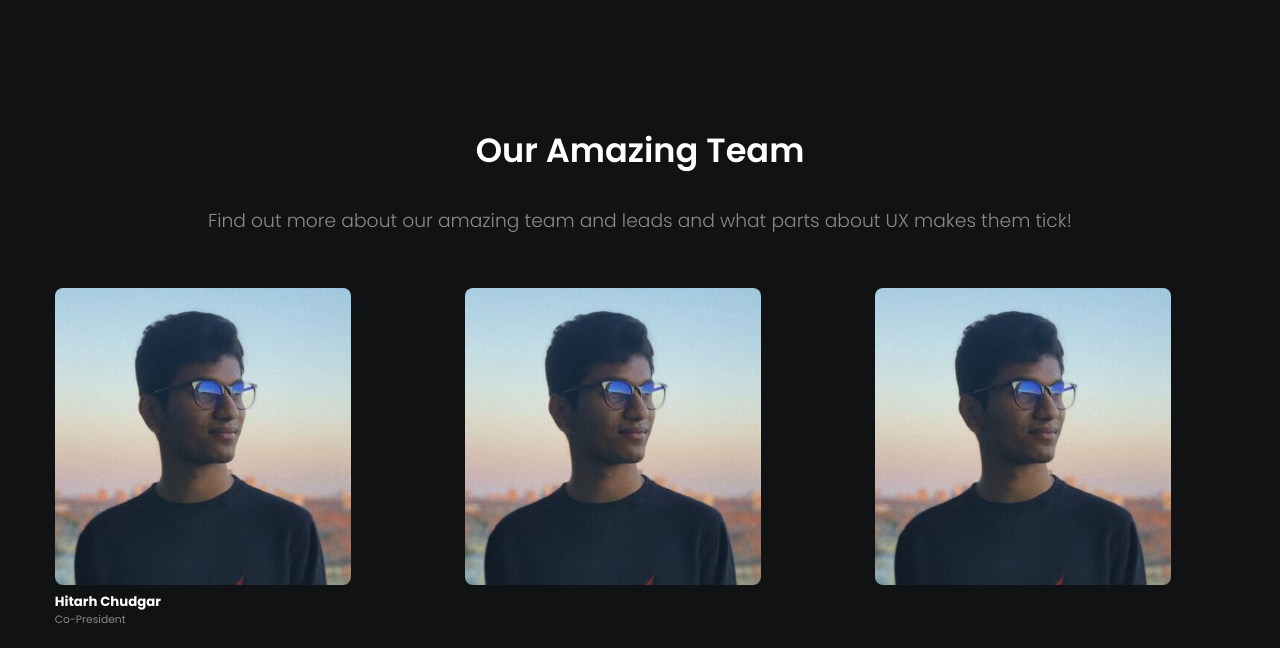
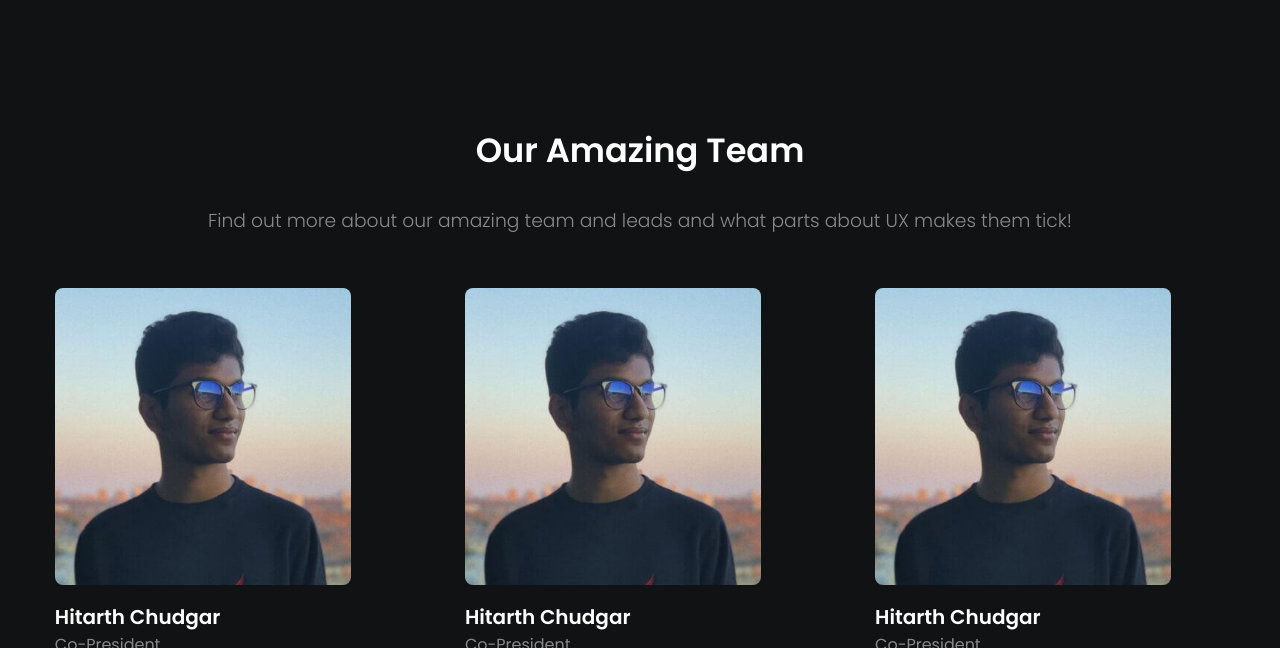
Before and after one commit to HitarthChudgar/rye-ux, a plain HTML site: page index.html in a window 1280 px wide. Shown: the part 1640-2288 px from the top of the page. Drawn offline with nearby package versions, Linux system fonts and the light colour scheme.

Commit message:
Added team member name and role

```diff
--- a/index.html
+++ b/index.html
@@ -103,17 +103,18 @@
             <div class="team-pictures">
                 <div class="member">
                     <img src="img/hitarth.jpg" alt="">
-                    <h5>Hitarh Chudgar</h5>
+                    <h5>Hitarth Chudgar</h5>
                     <h6>Co-President</h6>
-                    <p></p>
                 </div>
-                 <div class="member">
+                <div class="member">
                     <img src="img/hitarth.jpg" alt="">
-                    <p></p>
+                    <h5>Hitarth Chudgar</h5>
+                    <h6>Co-President</h6>
                 </div>
-                 <div class="member">
+                <div class="member">
                     <img src="img/hitarth.jpg" alt="">
-                    <p></p>
+                    <h5>Hitarth Chudgar</h5>
+                    <h6>Co-President</h6>
                 </div>
             </div>
         </div>
--- a/style.css
+++ b/style.css
@@ -222,11 +222,15 @@ footer {
     height: auto;
     margin-left: 10px;
     margin-right: 10px;
+    padding: 0 !important;
 }
 
 .member h5{
     color: var(--white);
     margin-left: 10px;
+    margin-top: 10px;
+    font-size: 1.25rem;
+    font-weight: 600;
 }
 
 .member h6{
@@ -234,6 +238,7 @@ footer {
     opacity: 50%;
     font-weight: 400;
     margin-left: 10px;
+    font-size: 1rem;
 }
 
 /*hero button styling*/
```
